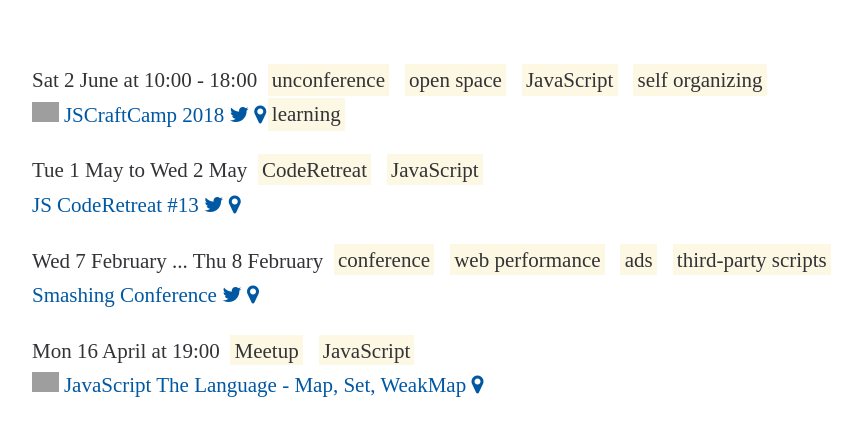
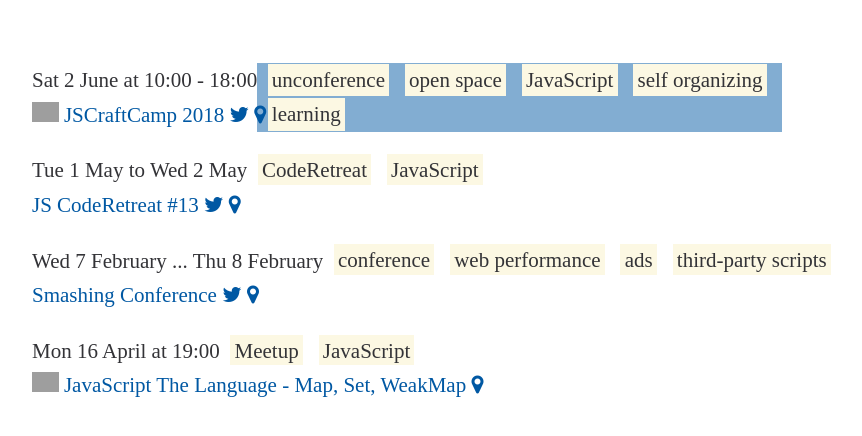
Before and after one commit to holidaycheck/hc-event-component, a website with bundled scripts: page src/index.html in a window 1280 px wide. In both pictures the pointer is over the element 697 px from the left and 78 px from the top of the page. Shown: the whole page, without its empty margins (178-1040 px from the left). Built offline with nearby package versions, Linux system fonts and the light colour scheme; grey boxes are pictures that could not be loaded; a web font is replaced by a local one.

Commit message:
My dummy styling, I meant to highlight the tags box once completely shown.

```diff
--- a/src/style.css
+++ b/src/style.css
@@ -14,10 +14,13 @@
   width: 25rem;
   height: 1.5rem;
   overflow: hidden;
+  background: white;
 }
 hc-event-tags:hover {
   height: auto;
   z-index: 100;
+  background: #0058a37d;
+  transition: background 1s linear;
 }
 hc-event-tags ul {
   margin: 0;
```
